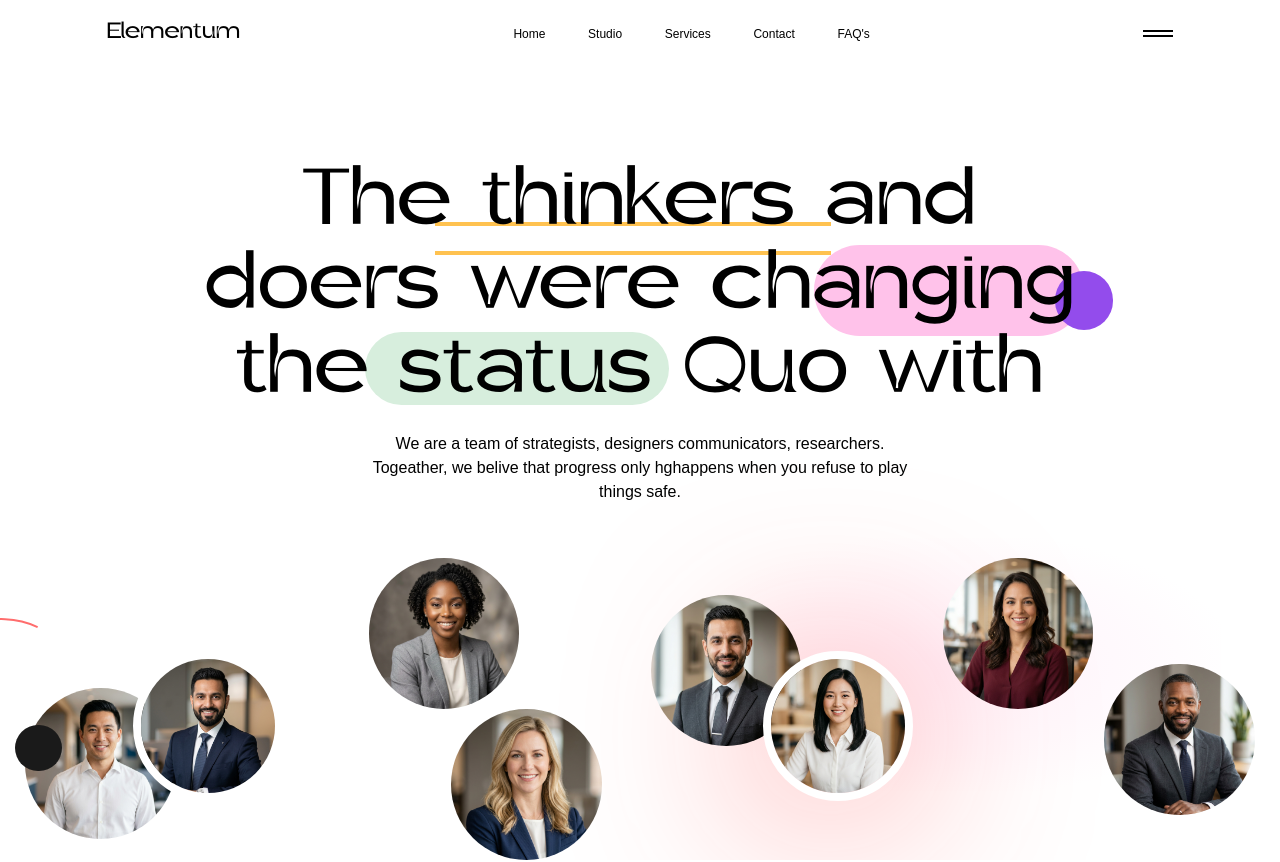
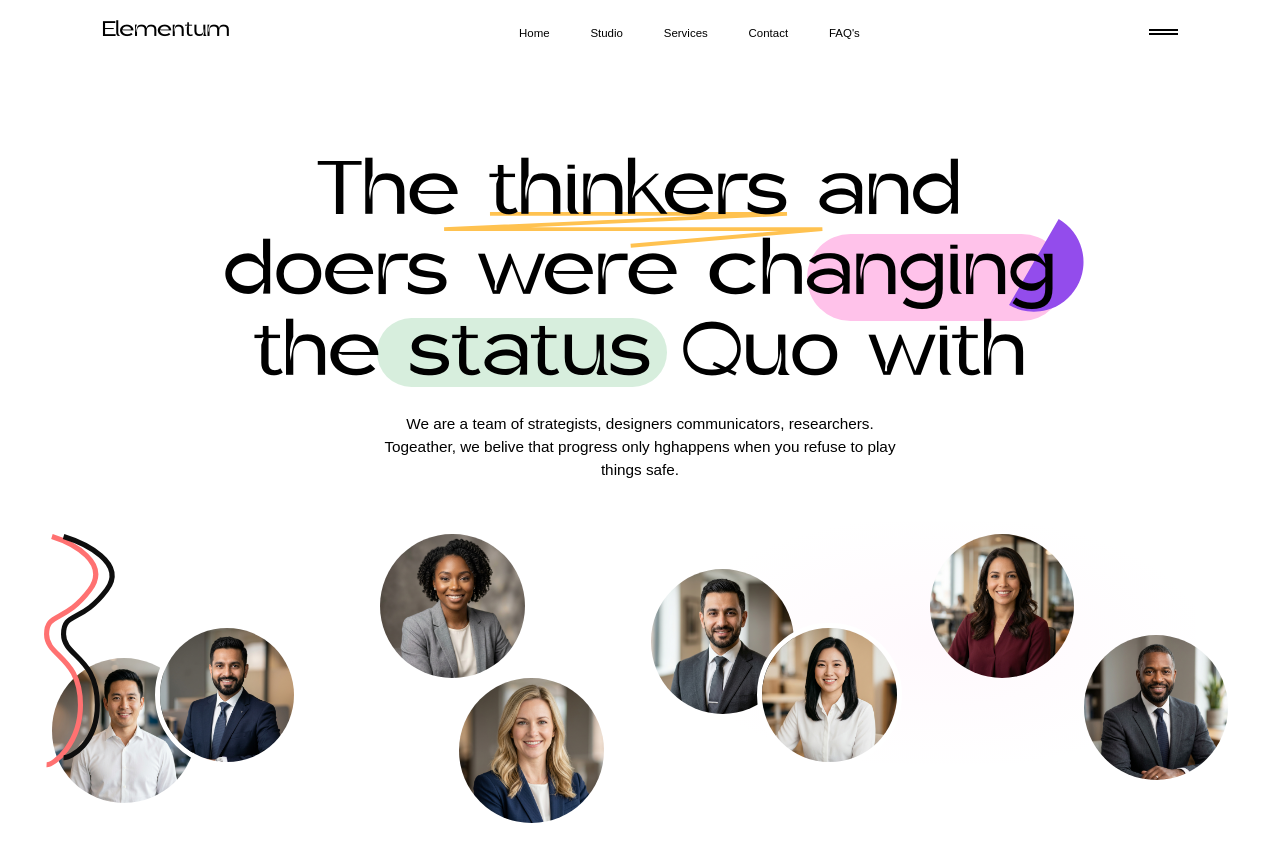
Before and after one commit to Abhi6537/Elementum, a React (Vite) app: page / in a window 1280 px wide. Shown: the top 862 px of the page. Built offline with nearby package versions, Linux system fonts and the light colour scheme; a web font is replaced by a local one.

Commit message:
fix. nav bar , landing page

```diff
--- a/src/sections/Hero.jsx
+++ b/src/sections/Hero.jsx
@@ -40,8 +40,16 @@ function Hero() {
           {/* Decorative elements */}
           <div className="hero__pill-pink"></div>
           <div className="hero__pill-green"></div>
-          <div className="hero__underline"></div>
-          <div className="hero__purple-shape"></div>
+
+          {/* Yellow underline — exact Figma SVG (Vector 5) */}
+          <svg className="hero__underline" viewBox="0 0 595 56" fill="none" xmlns="http://www.w3.org/2000/svg">
+            <path d="M72.1335 3H538.634L0.133545 27H594.134L293.134 53" stroke="#FFC250" strokeWidth="6"/>
+          </svg>
+
+          {/* Purple half-circle — exact Figma SVG wedge */}
+          <svg className="hero__purple-shape" viewBox="0 0 117 146" fill="none" xmlns="http://www.w3.org/2000/svg">
+            <path d="M77.8783 -4.93067e-06C86.7352 5.11355 94.4983 11.9216 100.724 20.0353C106.95 28.149 111.517 37.4095 114.164 47.2882C116.811 57.1668 117.486 67.4701 116.151 77.6097C114.816 87.7494 111.497 97.5268 106.384 106.384C101.27 115.241 94.4622 123.004 86.3484 129.23C78.2347 135.455 68.9742 140.022 59.0955 142.669C49.2169 145.316 38.9136 145.992 28.774 144.657C18.6344 143.322 8.85694 140.003 -7.20974e-06 134.889L38.9391 67.4446L77.8783 -4.93067e-06Z" fill="#934CEC"/>
+          </svg>
 
           {/* Heading - Figma: Gerbil 100px/126px, centered */}
           <h1 className="hero__heading">
@@ -59,22 +67,24 @@ function Hero() {
 
         {/* ===== IMAGES AREA ===== */}
         <div className="hero__images-container">
-          {/* Background glow */}
+          {/* Background glow — subtle */}
           <div className="hero__bg-glow"></div>
 
-          {/* Left decorative elements */}
-          <div className="hero__deco-curve"></div>
-          <div className="hero__deco-dark-circle"></div>
+          {/* Left decorative SVG — red S-curve (Figma exact) */}
+          <svg className="hero__deco-red" viewBox="0 0 73 366" fill="none" xmlns="http://www.w3.org/2000/svg">
+            <path d="M-0.125563 3.81958C32.8912 14.0867 91.0122 45.1979 59.3623 87.5062C19.8 140.391 -8.5 121.794 -8.5 157.245C-8.5 192.696 44.6348 192.696 44.6348 268.246C44.6348 328.686 2.95478 362.393 -8.5 361.812" stroke="#FF7171" strokeWidth="8"/>
+          </svg>
 
-          {/* Red glow */}
-          <div className="hero__deco-glow"></div>
+          {/* Left decorative SVG — dark S-curve (Figma exact) */}
+          <svg className="hero__deco-dark" viewBox="0 0 84 355" fill="none" xmlns="http://www.w3.org/2000/svg">
+            <path d="M3.99996 3.81927C36.9367 14.0704 103.271 45.1331 71.6979 87.3753C32.2314 140.178 4 121.61 4 157.005C4 192.4 57.006 192.4 57.006 267.833C57.006 328.179 15.427 351.389 4 350.809" stroke="#0E0E0E" strokeWidth="8"/>
+          </svg>
 
           {/* Avatar circles */}
           {heroImages.map((image, index) => (
             <div
               key={index}
-              className={`hero__circle hero__circle--${index + 1}`}
-              style={image.bordered ? { border: '8px solid #FFFFFF', boxSizing: 'border-box' } : undefined}
+              className={`hero__circle hero__circle--${index + 1}${image.bordered ? ' hero__circle--bordered' : ''}`}
             >
               <img src={image.src} alt={image.alt} />
             </div>
--- a/src/styles/hero.css
+++ b/src/styles/hero.css
@@ -1,8 +1,10 @@
 /* ===========================================
-   HERO SECTION — All values from Figma (1920px base)
-   vw formula: figma_px / 19.2
-   At 1920px → exact Figma pixels
-   At 1376px → proportionally scaled (×0.717)
+   HERO SECTION — Figma (1920×1254px header)
+
+   Scaling: min(Xvw, Yvh, Zpx)
+   - vw = figma_px / 19.2    (width-proportional)
+   - vh = figma_px / 12.54   (height-proportional, fits viewport)
+   - px = figma_px            (caps at original size)
    =========================================== */
 
 .hero {
@@ -23,115 +25,106 @@
 }
 
 /* ===== HEAD AREA =====
-   Figma: width:1332px, height:477px, left:308px, top:243px
-   top:243px = navbar(100px) + gap(143px)
-   Margin-top is the 143px gap below navbar */
+   Figma: 1332×477, left:308, top:243 */
 .hero__head {
   position: relative;
-  width: min(69.375vw, 1332px);       /* 1332/19.2 */
+  width: min(69.375vw, 106.22vh, 1332px);
   text-align: center;
-  margin: min(7.448vw, 143px) auto 0; /* 143/19.2 */
+  margin: min(7.448vw, 11.403vh, 143px) auto 0;
   padding: 0;
 }
 
 /* Pink pill (Rectangle 657)
-   Figma: 405×137, left:1235, top:367
-   Relative to head: right:0 (1235+405=1640, head-right=308+1332=1640), top:367-243=124 */
+   Figma: 405×137, right:0 of head, top:124 from head */
 .hero__pill-pink {
   position: absolute;
-  width: min(21.094vw, 405px);         /* 405/19.2 */
-  height: min(7.135vw, 137px);         /* 137/19.2 */
+  width: min(21.094vw, 32.297vh, 405px);
+  height: min(7.135vw, 10.925vh, 137px);
   right: 0;
-  top: min(6.458vw, 124px);            /* 124/19.2 */
+  top: min(6.458vw, 9.888vh, 124px);
   background: #FFC2EA;
   border-radius: 100px;
   z-index: 0;
 }
 
 /* Green pill (Rectangle 658)
-   Figma: 456×109, left:561, top:498
-   Relative to head: left:561-308=253, top:498-243=255 */
+   Figma: 456×109, left:253, top:255 from head */
 .hero__pill-green {
   position: absolute;
-  width: min(23.75vw, 456px);          /* 456/19.2 */
-  height: min(5.677vw, 109px);         /* 109/19.2 */
-  left: min(13.177vw, 253px);          /* 253/19.2 */
-  top: min(13.281vw, 255px);           /* 255/19.2 */
+  width: min(23.75vw, 36.364vh, 456px);
+  height: min(5.677vw, 8.692vh, 109px);
+  left: min(13.177vw, 20.176vh, 253px);
+  top: min(13.281vw, 20.335vh, 255px);
   background: #D7EEDD;
   border-radius: 100px;
   z-index: 0;
 }
 
-/* Yellow underline (Vector 5)
-   Figma: 594×50, left:666, top:333
-   Relative to head: left:666-308=358, top:333-243=90 */
+/* Yellow underline SVG (Vector 5)
+   Figma: 594×56 SVG path, left:358, top:90 from head
+   Now uses exact Figma SVG path instead of CSS borders */
 .hero__underline {
   position: absolute;
-  width: min(30.938vw, 594px);         /* 594/19.2 */
-  height: min(2.604vw, 50px);          /* 50/19.2 */
-  left: min(18.646vw, 358px);          /* 358/19.2 */
-  top: min(4.688vw, 90px);             /* 90/19.2 */
-  border-top: min(0.313vw, 6px) solid #FFC250;
-  border-bottom: min(0.313vw, 6px) solid #FFC250;
+  width: min(30.938vw, 47.368vh, 594px);
+  left: min(18.646vw, 28.548vh, 358px);
+  top: min(4.688vw, 7.177vh, 90px);
   z-index: 0;
   pointer-events: none;
+  overflow: visible;
 }
 
-/* Purple half-circle — positioned at right edge of head container */
+/* Purple half-circle SVG
+   Figma: 117×146 wedge shape at right edge of head
+   Replaces the old CSS full-circle approximation */
 .hero__purple-shape {
   position: absolute;
-  width: min(4.583vw, 88px);           /* 88/19.2 */
-  height: min(4.583vw, 88px);
-  right: calc(min(2.292vw, 44px) * -1); /* -44/19.2, extends outside head */
-  top: min(8.542vw, 164px);            /* 164/19.2 */
-  background: #934CEC;
-  border-radius: 50%;
+  width: min(6.094vw, 9.331vh, 117px);
+  height: min(7.604vw, 11.642vh, 146px);
+  right: max(-1.563vw, -2.392vh, -30px);
+  top: min(5.208vw, 7.974vh, 100px);
   z-index: 0;
+  overflow: visible;
 }
 
 /* ===== HEADING =====
-   Figma: width:1305px, height:378px, left:308px, top:243px
-   Gerbil 400, 100px/126px, centered, 3 lines × 126px = 378px */
+   Figma: 1305×378, Gerbil 400, 100px/126px, centered */
 .hero__heading {
   font-family: var(--font-heading);
   font-style: normal;
   font-weight: 400;
-  font-size: min(5.208vw, 100px);      /* 100/19.2 */
-  line-height: min(6.563vw, 126px);    /* 126/19.2 */
+  font-size: min(5.208vw, 7.974vh, 100px);
+  line-height: min(6.563vw, 10.048vh, 126px);
   text-align: center;
   color: #000000;
   position: relative;
   z-index: 1;
-  max-width: min(67.969vw, 1305px);    /* 1305/19.2 */
+  max-width: min(67.969vw, 104.07vh, 1305px);
   margin: 0 auto;
 }
 
 /* ===== SUBTITLE =====
-   Figma: width:831px, height:72px, left:545px, top:648px
-   Satoshi 400, 24px/36px, 2 lines
-   Gap from heading: top:648 - (top:243 + height:378) = 27px */
+   Figma: 831×72, Satoshi 400, 24px/36px, gap:27px */
 .hero__subtitle {
   font-family: var(--font-body);
   font-style: normal;
   font-weight: 400;
-  font-size: min(1.25vw, 24px);        /* 24/19.2 */
-  line-height: min(1.875vw, 36px);     /* 36/19.2 */
+  font-size: max(12px, min(1.25vw, 1.914vh, 24px));
+  line-height: min(1.875vw, 2.871vh, 36px);
   text-align: center;
   color: #000000;
-  max-width: min(43.281vw, 831px);     /* 831/19.2 */
-  margin: min(1.406vw, 27px) auto 0;   /* 27/19.2 */
+  max-width: min(43.281vw, 66.27vh, 831px);
+  margin: min(1.406vw, 2.153vh, 27px) auto 0;
   position: relative;
   z-index: 1;
 }
 
 /* ===== IMAGES CONTAINER =====
-   Figma: width:1844px, height:453px, left:38px, top:801px
-   Gap from subtitle: top:801 - (top:648 + height:72) = 81px */
+   Figma: 1844×453, gap:81px below subtitle */
 .hero__images-container {
   position: relative;
-  width: min(96.042vw, 1844px);        /* 1844/19.2 */
-  height: min(23.594vw, 453px);        /* 453/19.2 */
-  margin: min(4.219vw, 81px) auto 0;   /* 81/19.2 */
+  width: min(96.042vw, 147.05vh, 1844px);
+  height: min(23.594vw, 36.124vh, 453px);
+  margin: min(4.219vw, 6.459vh, 81px) auto 0;
 }
 
 .hero__circle {
@@ -140,158 +133,142 @@
   overflow: hidden;
 }
 
+.hero__circle--bordered {
+  border: min(0.417vw, 0.638vh, 8px) solid #FFFFFF;
+  box-sizing: border-box;
+}
+
 .hero__circle img {
   width: 100%;
   height: 100%;
   object-fit: cover;
 }
 
-/* ===== Avatar circles — exact Figma positions =====
-   All positions relative to images container (left:38, top:801)
-   Circle sizes: 226×226 or 226×227 */
+/* ===== Avatar circles — exact Figma positions ===== */
 
-/* Circle 1 (Ellipse 262): left:38, top:996 → rel: left:0, top:195 */
+/* Circle 1 (Ellipse 262): left:0, top:195 */
 .hero__circle--1 {
-  width: min(11.771vw, 226px);
-  height: min(11.771vw, 226px);
+  width: min(11.771vw, 18.020vh, 226px);
+  height: min(11.771vw, 18.020vh, 226px);
   left: 0;
-  top: min(10.156vw, 195px);
+  top: min(10.156vw, 15.550vh, 195px);
 }
 
-/* Circle 2 (Ellipse 261): BORDERED, left:199, top:940 → rel: left:161, top:139 */
+/* Circle 2 (Ellipse 261): BORDERED, left:161, top:139 */
 .hero__circle--2 {
-  width: min(11.771vw, 226px);
-  height: min(11.771vw, 226px);
-  left: min(8.385vw, 161px);
-  top: min(7.240vw, 139px);
+  width: min(11.771vw, 18.020vh, 226px);
+  height: min(11.771vw, 18.020vh, 226px);
+  left: min(8.385vw, 12.839vh, 161px);
+  top: min(7.240vw, 11.084vh, 139px);
 }
 
-/* Circle 3 (Ellipse 255): left:553, top:801 → rel: left:515, top:0 */
+/* Circle 3 (Ellipse 255): left:515, top:0 */
 .hero__circle--3 {
-  width: min(11.771vw, 226px);
-  height: min(11.771vw, 226px);
-  left: min(26.823vw, 515px);
+  width: min(11.771vw, 18.020vh, 226px);
+  height: min(11.771vw, 18.020vh, 226px);
+  left: min(26.823vw, 41.069vh, 515px);
   top: 0;
 }
 
-/* Circle 4 (Ellipse 256): left:677, top:1027 → rel: left:639, top:226 */
+/* Circle 4 (Ellipse 256): left:639, top:226 */
 .hero__circle--4 {
-  width: min(11.771vw, 226px);
-  height: min(11.823vw, 227px);
-  left: min(33.281vw, 639px);
-  top: min(11.771vw, 226px);
+  width: min(11.771vw, 18.020vh, 226px);
+  height: min(11.823vw, 18.100vh, 227px);
+  left: min(33.281vw, 50.957vh, 639px);
+  top: min(11.771vw, 18.020vh, 226px);
 }
 
-/* Circle 5 (Ellipse 257): left:977, top:856 → rel: left:939, top:55 */
+/* Circle 5 (Ellipse 257): left:939, top:55 */
 .hero__circle--5 {
-  width: min(11.719vw, 225px);
-  height: min(11.823vw, 227px);
-  left: min(48.906vw, 939px);
-  top: min(2.865vw, 55px);
+  width: min(11.719vw, 17.940vh, 225px);
+  height: min(11.823vw, 18.100vh, 227px);
+  left: min(48.906vw, 74.880vh, 939px);
+  top: min(2.865vw, 4.386vh, 55px);
 }
 
-/* Circle 6 (Ellipse 258): BORDERED, left:1144, top:940 → rel: left:1106, top:139 */
+/* Circle 6 (Ellipse 258): BORDERED, left:1106, top:139 */
 .hero__circle--6 {
-  width: min(11.771vw, 226px);
-  height: min(11.771vw, 226px);
-  left: min(57.604vw, 1106px);
-  top: min(7.240vw, 139px);
+  width: min(11.771vw, 18.020vh, 226px);
+  height: min(11.771vw, 18.020vh, 226px);
+  left: min(57.604vw, 88.197vh, 1106px);
+  top: min(7.240vw, 11.084vh, 139px);
 }
 
-/* Circle 7 (Ellipse 259): left:1414, top:801 → rel: left:1376, top:0 */
+/* Circle 7 (Ellipse 259): left:1376, top:0 */
 .hero__circle--7 {
-  width: min(11.771vw, 226px);
-  height: min(11.771vw, 226px);
-  left: min(71.667vw, 1376px);
+  width: min(11.771vw, 18.020vh, 226px);
+  height: min(11.771vw, 18.020vh, 226px);
+  left: min(71.667vw, 109.729vh, 1376px);
   top: 0;
 }
 
-/* Circle 8 (Ellipse 260): left:1656, top:960 → rel: left:1618, top:159 */
+/* Circle 8 (Ellipse 260): left:1618, top:159 */
 .hero__circle--8 {
-  width: min(11.771vw, 226px);
-  height: min(11.823vw, 227px);
-  left: min(84.271vw, 1618px);
-  top: min(8.281vw, 159px);
+  width: min(11.771vw, 18.020vh, 226px);
+  height: min(11.823vw, 18.100vh, 227px);
+  left: min(84.271vw, 129.026vh, 1618px);
+  top: min(8.281vw, 12.679vh, 159px);
 }
 
-/* ===== LEFT DECORATIVE ELEMENTS ===== */
-.hero__deco-curve {
+/* ===== LEFT DECORATIVE SVG CURVES =====
+   Red S-curve: Figma 73×366, #FF7171 stroke-width:8
+   Positioned at left edge of images container */
+.hero__deco-red {
   position: absolute;
-  width: min(13.542vw, 260px);
-  height: min(13.542vw, 260px);
-  left: min(-5.729vw, -110px);
-  top: min(4.688vw, 90px);
-  border: min(0.208vw, 4px) solid #FF6D6D;
-  border-radius: 50%;
-  border-right-color: transparent;
-  border-bottom-color: transparent;
-  transform: rotate(-20deg);
+  width: min(3.802vw, 5.822vh, 73px);
+  height: min(19.063vw, 29.187vh, 366px);
+  left: 0;
+  top: 0;
   z-index: 2;
   pointer-events: none;
+  overflow: visible;
 }
 
-.hero__deco-dark-circle {
+/* Dark S-curve: Figma 84×355, #0E0E0E stroke-width:8
+   Overlaps red curve, slightly offset right */
+.hero__deco-dark {
   position: absolute;
-  width: min(3.646vw, 70px);
-  height: min(3.646vw, 70px);
-  left: min(-0.521vw, -10px);
-  top: min(13.021vw, 250px);
-  background: #1a1a1a;
-  border-radius: 50%;
+  width: min(4.375vw, 6.699vh, 84px);
+  height: min(18.490vw, 28.309vh, 355px);
+  left: min(0.781vw, 1.196vh, 15px);
+  top: 0;
   z-index: 2;
   pointer-events: none;
+  overflow: visible;
 }
 
 /* ===== PINK BACKGROUND GLOW ===== */
 .hero__bg-glow {
   position: absolute;
-  width: min(41.667vw, 800px);
-  height: min(19.792vw, 380px);
-  right: min(2.604vw, 50px);
-  top: min(-1.042vw, -20px);
+  width: min(41.667vw, 63.795vh, 800px);
+  height: min(19.792vw, 30.303vh, 380px);
+  right: min(2.604vw, 3.987vh, 50px);
+  top: max(-1.042vw, -1.594vh, -20px);
   background: radial-gradient(
     ellipse at center,
-    rgba(255, 193, 234, 0.2) 0%,
-    rgba(255, 193, 234, 0.08) 50%,
+    rgba(255, 193, 234, 0.10) 0%,
+    rgba(255, 193, 234, 0.03) 50%,
     transparent 75%
   );
   z-index: 0;
   pointer-events: none;
 }
 
-/* ===== RED DECORATIVE GLOW ===== */
-.hero__deco-glow {
-  position: absolute;
-  width: min(8.646vw, 166px);
-  height: min(8.646vw, 166px);
-  background: #FF2020;
-  filter: blur(min(7.813vw, 150px));
-  border-radius: 50%;
-  right: 30%;
-  top: 40%;
-  z-index: 0;
-  pointer-events: none;
-}
-
 /* =========================================
    MOBILE STRUCTURAL BREAKPOINT
-   Only for layout structure changes,
-   NOT for visual scaling (vw handles that)
    ========================================= */
-
 @media (max-width: 768px) {
   .hero__head {
-    width: 90vw;
-    padding: 0 4vw;
+    width: 92vw;
   }
   .hero__heading {
-    max-width: 90vw;
+    max-width: 92vw;
   }
   .hero__subtitle {
-    max-width: 90vw;
+    max-width: 92vw;
   }
-  .hero__deco-curve,
-  .hero__deco-dark-circle {
+  .hero__deco-red,
+  .hero__deco-dark {
     display: none;
   }
   .hero__bg-glow {
--- a/src/styles/navbar.css
+++ b/src/styles/navbar.css
@@ -1,11 +1,14 @@
 /* ===========================================
-   NAVBAR — All values from Figma (1920px base)
-   vw formula: figma_px / 19.2
+   NAVBAR — Figma (1920px base, 100px height)
+   Uses min(vw, vh, px) for proportional scaling
+   - vw = figma_px / 19.2
+   - vh = figma_px / 12.54
+   - px = figma_px (cap)
    =========================================== */
 
 .navbar {
   width: 100%;
-  height: min(5.208vw, 100px);       /* Figma: 100px */
+  height: min(5.208vw, 7.974vh, 100px);
   background: #FFFFFF;
   display: flex;
   align-items: center;
@@ -20,35 +23,34 @@
   justify-content: space-between;
   width: 100%;
   max-width: 1920px;
-  padding: 0 min(8.333vw, 160px);    /* Figma: left:160px */
+  padding: 0 min(8.333vw, 12.759vh, 160px);
 }
 
-/* Logo — Figma: Gerbil 400, 28px/46px, left:160px, top:27px */
+/* Logo — Figma: Gerbil 400, 28px/46px, left:160 */
 .navbar__logo {
   font-family: var(--font-heading);
   font-style: normal;
   font-weight: 400;
-  font-size: min(1.458vw, 28px);
-  line-height: min(2.396vw, 46px);
+  font-size: max(16px, min(1.458vw, 2.233vh, 28px));
+  line-height: min(2.396vw, 3.668vh, 46px);
   text-align: center;
   color: #000000;
   white-space: nowrap;
 }
 
-/* Nav links — centered, 533px total width from Figma */
+/* Nav links — Figma: centered, Satoshi 500 18px/24px */
 .navbar__links {
   display: flex;
   align-items: center;
-  gap: min(3.333vw, 64px);           /* Figma: spacing between nav items */
+  gap: min(3.333vw, 5.104vh, 64px);
 }
 
-/* Each link — Figma: Satoshi 500, 18px/24px */
 .navbar__link {
   font-family: var(--font-body);
   font-style: normal;
   font-weight: 500;
-  font-size: min(0.938vw, 18px);
-  line-height: min(1.25vw, 24px);
+  font-size: max(11px, min(0.938vw, 1.435vh, 18px));
+  line-height: min(1.25vw, 1.914vh, 24px);
   text-align: center;
   color: #000000;
   white-space: nowrap;
@@ -59,13 +61,13 @@
   opacity: 0.7;
 }
 
-/* Hamburger — Figma: Component 126, 45.36×10.5px, left:1715px, top:45px */
+/* Hamburger — Figma: 45.36×10.5, right side */
 .navbar__hamburger {
   display: flex;
   flex-direction: column;
   justify-content: space-between;
-  width: min(2.363vw, 45.36px);
-  height: min(0.547vw, 10.5px);
+  width: min(2.363vw, 3.617vh, 45.36px);
+  height: min(0.547vw, 0.838vh, 10.5px);
   cursor: pointer;
   padding: 0;
   flex-shrink: 0;
@@ -75,14 +77,14 @@
   display: block;
   width: 100%;
   height: 0;
-  border-top: 2px solid #000000;     /* Figma: 2px solid lines */
+  border-top: 2px solid #000000;
 }
 
 /* Mobile Menu */
 .navbar__mobile-menu {
   display: none;
   position: fixed;
-  top: min(5.208vw, 100px);
+  top: min(5.208vw, 7.974vh, 100px);
   left: 0;
   width: 100%;
   background: #FFFFFF;
@@ -115,14 +117,14 @@
     padding: 0 24px;
   }
   .navbar__logo {
-    font-size: 22px;
-    line-height: 36px;
+    font-size: 20px;
+    line-height: 32px;
   }
   .navbar__hamburger {
-    width: 36px;
+    width: 32px;
     height: 8px;
   }
   .navbar {
-    height: 60px;
+    height: 56px;
   }
 }
```
